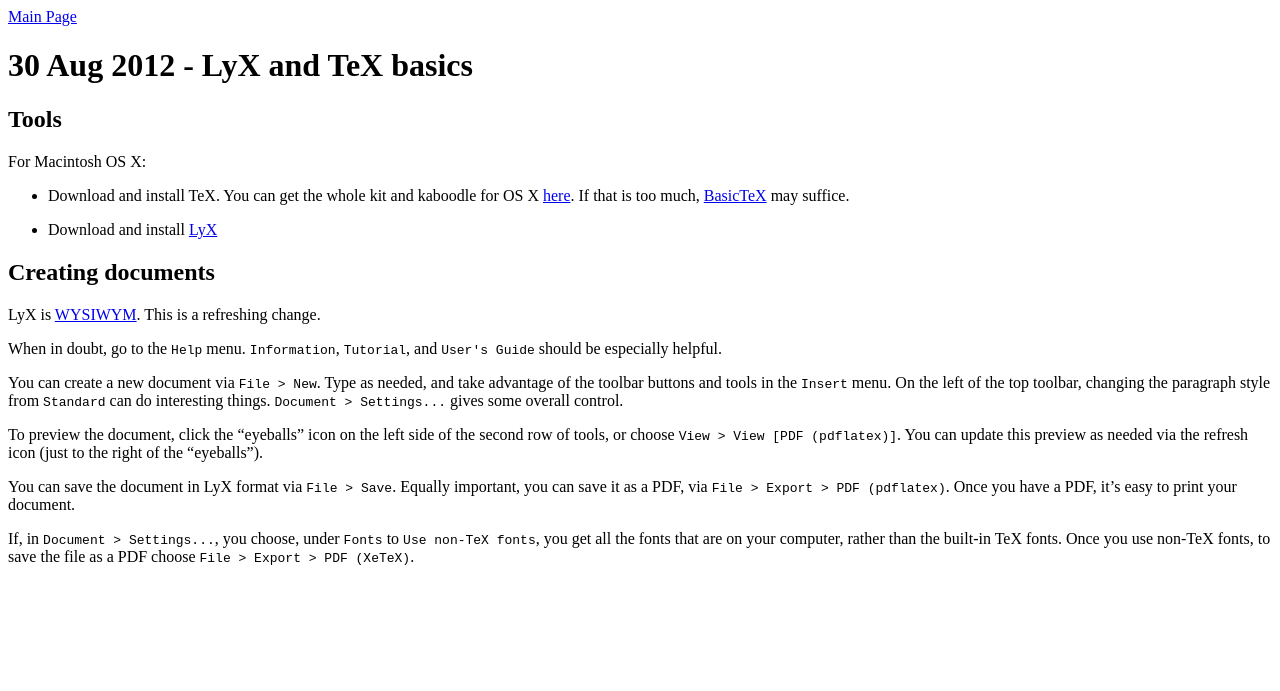
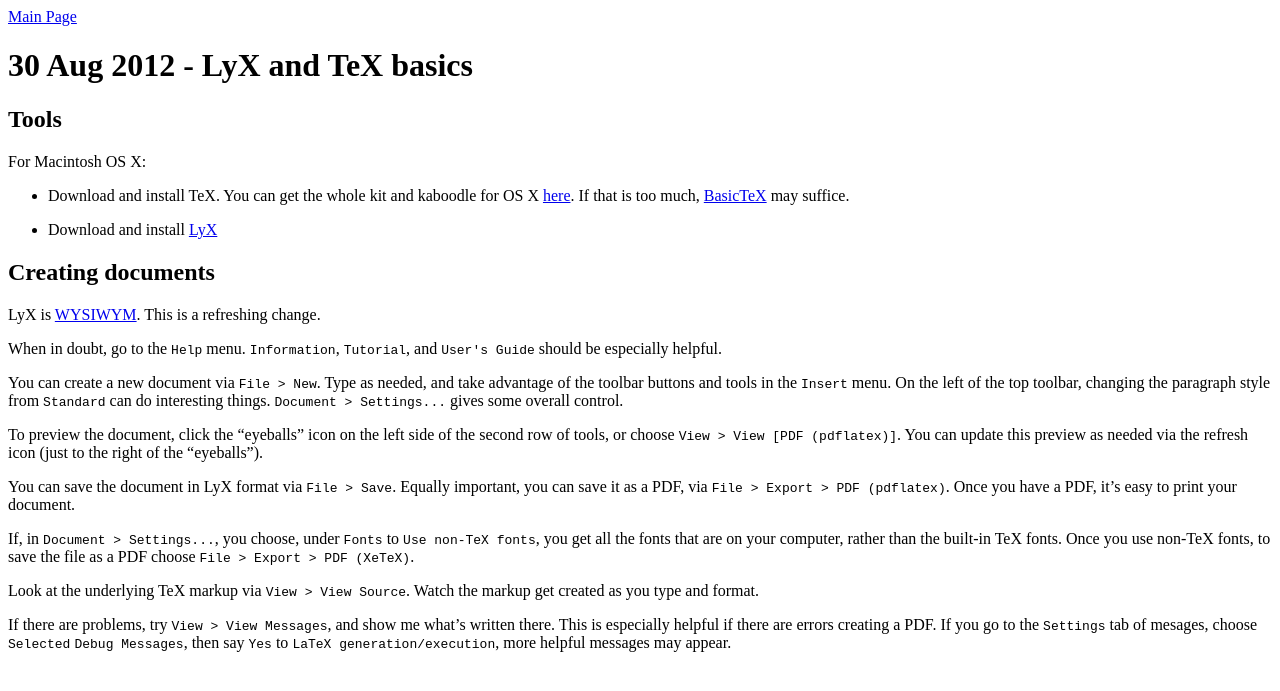
Before and after one commit to dtorop/city-archive-fall12, a Jekyll site: the page built from _posts/2012-08-30-lyx_and_tex_basics.markdown, in a window 1280 px wide. Shown: the top 691 px of the page. Built offline with Jekyll 4.4.1, drawn with Linux system fonts in a browser that asks for light colours.

Commit message:
add notes about view source and view messages in LyX

```diff
--- a/_posts/2012-08-30-lyx_and_tex_basics.markdown
+++ b/_posts/2012-08-30-lyx_and_tex_basics.markdown
@@ -24,3 +24,7 @@ To preview the document, click the "eyeballs" icon on the left side of the secon
 You can save the document in LyX format via `File > Save`. Equally important, you can save it as a PDF, via `File > Export > PDF (pdflatex)`. Once you have a PDF, it's easy to print your document.
 
 If, in `Document > Settings...`, you choose, under `Fonts` to `Use non-TeX fonts`, you get all the fonts that are on your computer, rather than the built-in TeX fonts. Once you use non-TeX fonts, to save the file as a PDF choose `File > Export > PDF (XeTeX)`.
+
+Look at the underlying TeX markup via `View > View Source`. Watch the markup get created as you type and format.
+
+If there are problems, try `View > View Messages`, and show me what's written there. This is especially helpful if there are errors creating a PDF. If you go to the `Settings` tab of mesages, choose `Selected` `Debug Messages`, then say `Yes` to `LaTeX generation/execution`, more helpful messages may appear.
```
